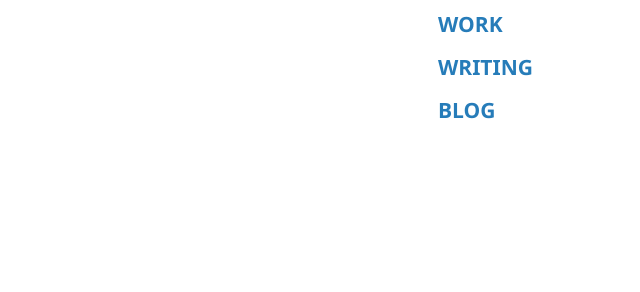
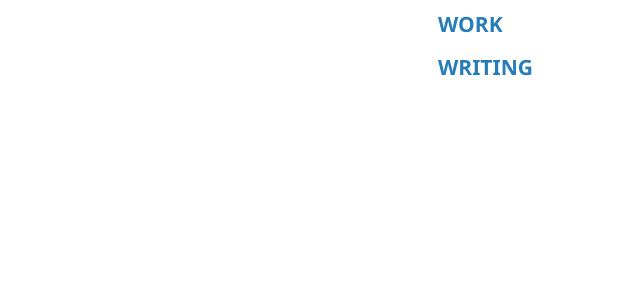
Before and after one commit to tianshu-z/tianshu-z.github.io, a Jekyll site: the page built from index.md, in a window 1280 px wide. Shown: the part 131-423 px from the top of the page, without its empty margins (132-772 px from the left). Built offline with Jekyll 4.4.1, drawn with Linux system fonts in a browser that asks for light colours; some web fonts are replaced; our own code applies the rules of GitHub Pages for plain Markdown files.

Commit message:
Update index.md

```diff
--- a/index.md
+++ b/index.md
@@ -5,5 +5,3 @@
 ## [WORK](work.html)
 
 ## [WRITING](writing.html)
-
-## [BLOG](blog.html)
```
